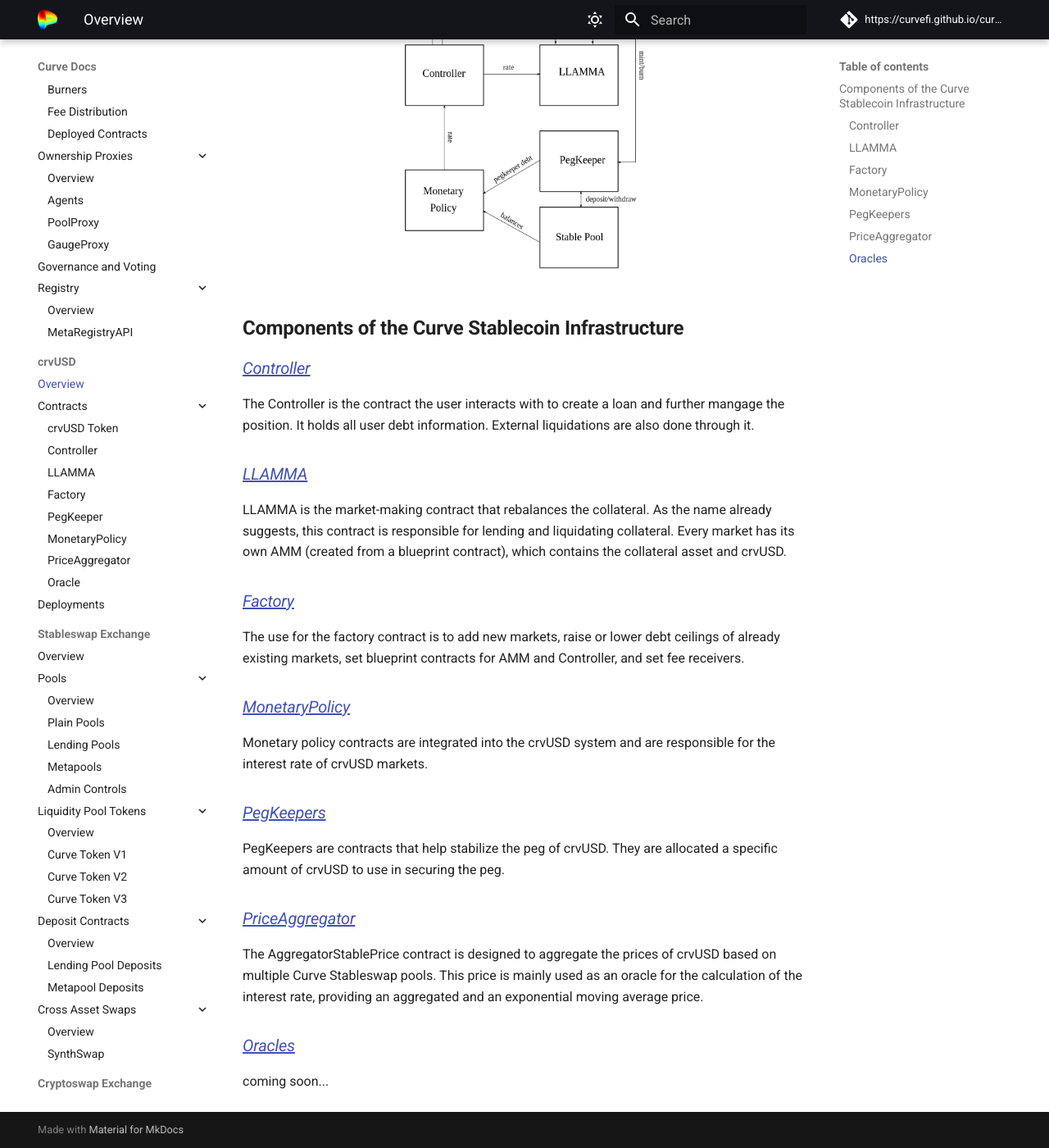
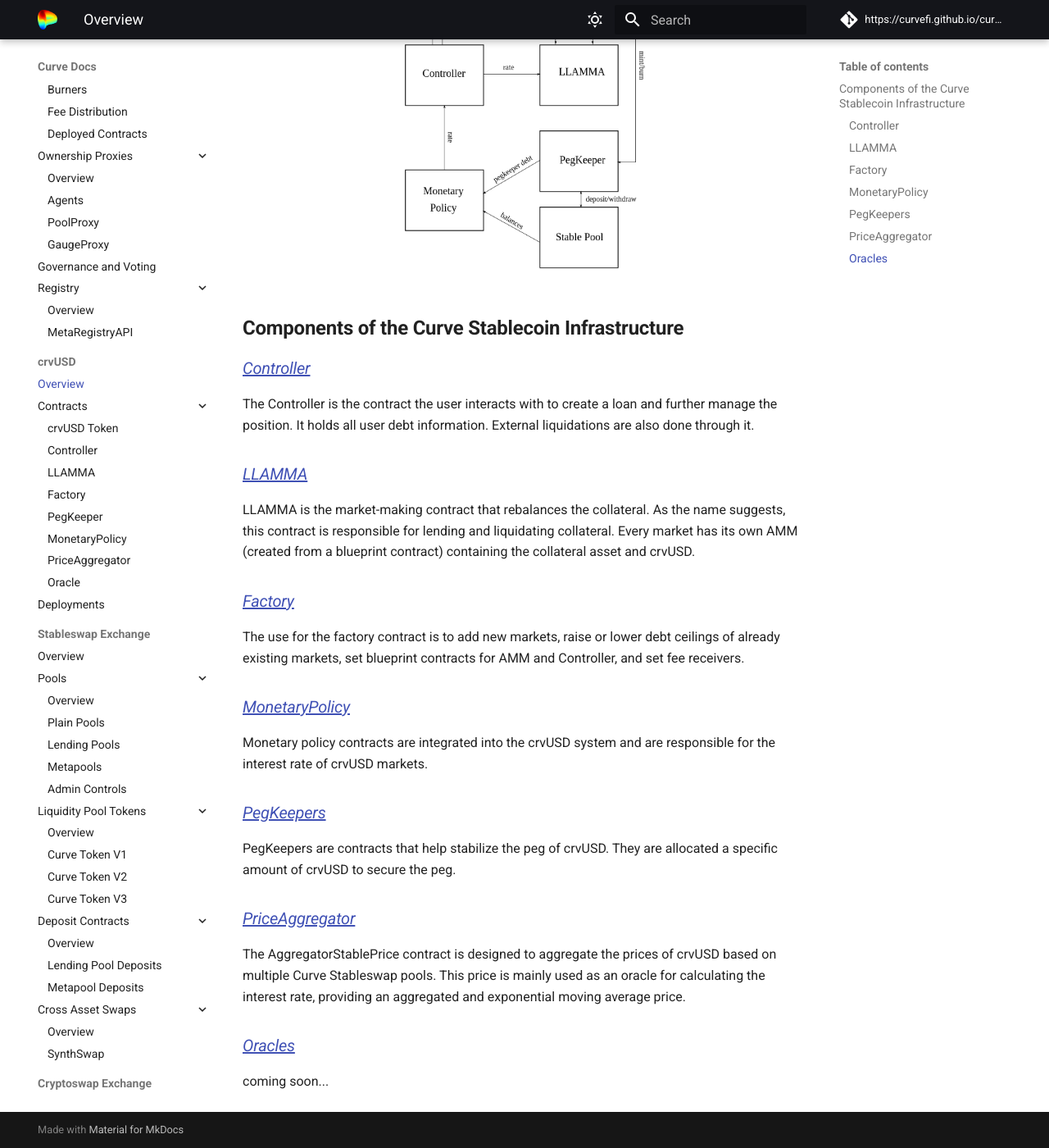
Before and after one commit to CurveDocs/curve-docs, an MkDocs documentation site: the page built from docs/crvUSD/overview.md, in a window 1280 px wide and 1400 px high, scrolled down 397 px. Shown: the whole window at 82% size. Built offline with MkDocs 1.6.1 and Material for MkDocs 9.7.7, drawn with Linux system fonts in a browser that asks for light colours; some of the changed text lies outside the part shown.

Commit message:
apply grammar and typo improvements to overview

```diff
--- a/docs/crvUSD/overview.md
+++ b/docs/crvUSD/overview.md
@@ -11,10 +11,10 @@
 # **Components of the Curve Stablecoin Infrastructure**
 
 ## *[Controller](../LLAMMA/controller.md)*
-The Controller is the contract the user interacts with to create a loan and further mangage the position. It holds all user debt information. External liquidations are also done through it.
+The Controller is the contract the user interacts with to create a loan and further manage the position. It holds all user debt information. External liquidations are also done through it.
 
 ## *[LLAMMA](../LLAMMA/amm.md)*
-LLAMMA is the market-making contract that rebalances the collateral. As the name already suggests, this contract is responsible for lending and liquidating collateral. Every market has its own AMM (created from a blueprint contract), which contains the collateral asset and crvUSD.
+LLAMMA is the market-making contract that rebalances the collateral. As the name suggests, this contract is responsible for lending and liquidating collateral. Every market has its own AMM (created from a blueprint contract) containing the collateral asset and crvUSD.
 
 ## *[Factory](../LLAMMA/factory.md)*
 The use for the factory contract is to add new markets, raise or lower debt ceilings of already existing markets, set blueprint contracts for AMM and Controller, and set fee receivers.
@@ -23,10 +23,10 @@
 Monetary policy contracts are integrated into the crvUSD system and are responsible for the interest rate of crvUSD markets.
 
 ## *[PegKeepers](../LLAMMA/pegkeeper.md)*
-PegKeepers are contracts that help stabilize the peg of crvUSD. They are allocated a specific amount of crvUSD to use in securing the peg.
+PegKeepers are contracts that help stabilize the peg of crvUSD. They are allocated a specific amount of crvUSD to secure the peg.
 
 ## *[PriceAggregator](../LLAMMA/priceaggregator.md)*
-The AggregatorStablePrice contract is designed to aggregate the prices of crvUSD based on multiple Curve Stableswap pools. This price is mainly used as an oracle for the calculation of the interest rate, providing an aggregated and an exponential moving average price.
+The AggregatorStablePrice contract is designed to aggregate the prices of crvUSD based on multiple Curve Stableswap pools. This price is mainly used as an oracle for calculating the interest rate, providing an aggregated and exponential moving average price.
 
 ## *[Oracles](../LLAMMA/oracle.md)*
 coming soon...
```
Also changed, not shown: other parts of docs/crvUSD/overview.md (+2 -2 lines).
